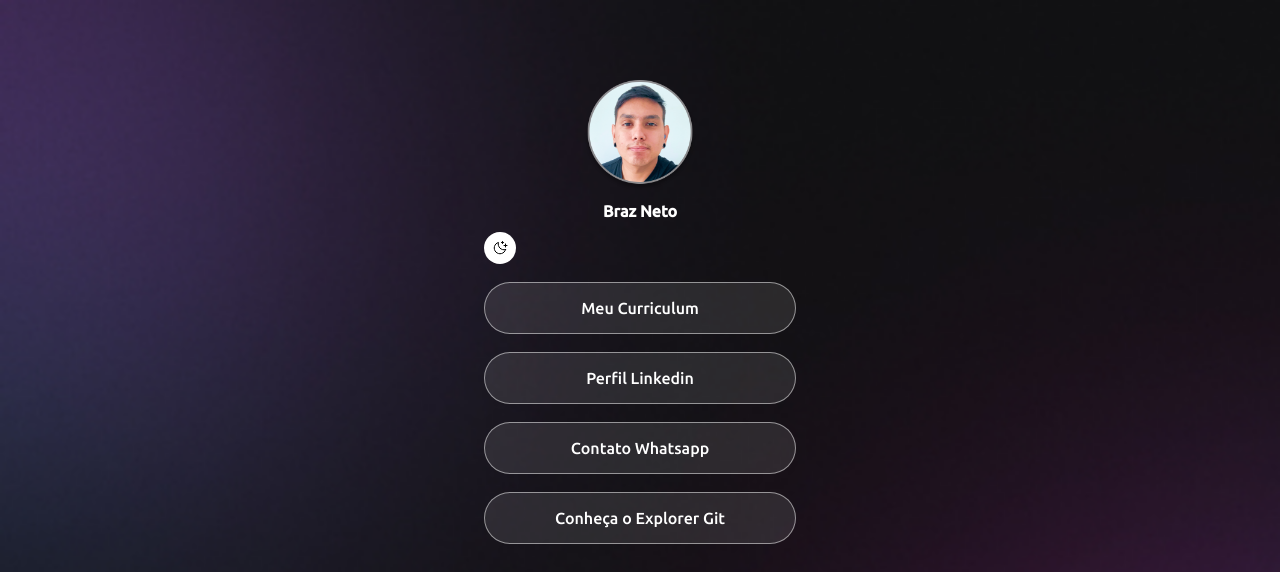
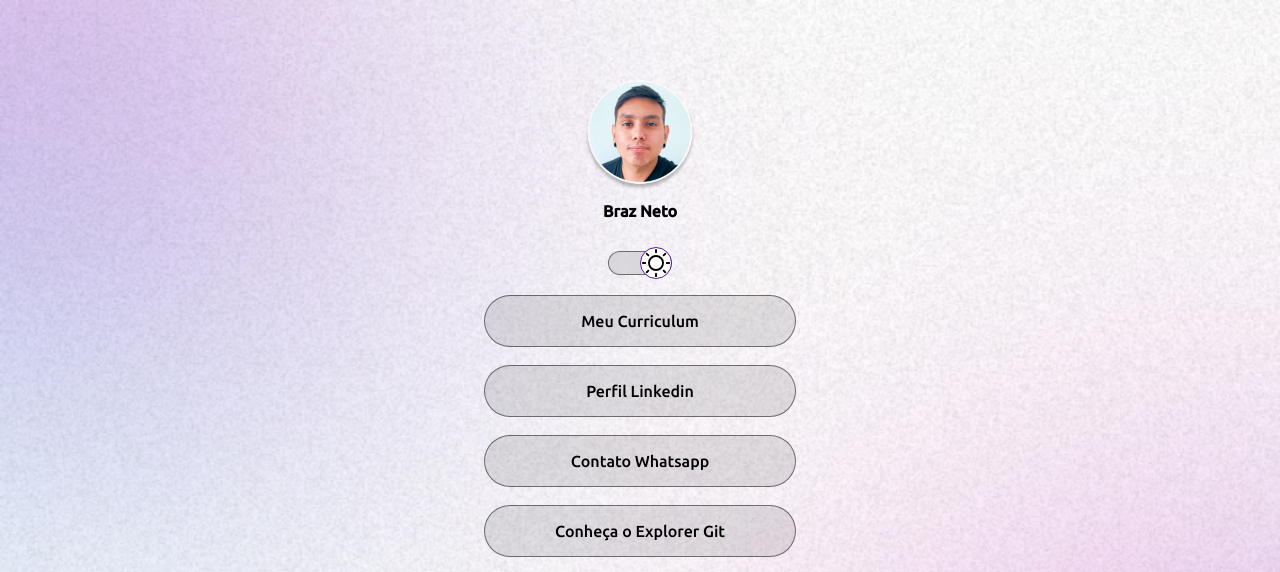
Before and after one commit to brazaraujoneto/linktreebraz, a plain HTML site: page index.html in a window 1280 px wide. Shown: the top 572 px of the page. Drawn offline with nearby package versions, Linux system fonts and the light colour scheme.

Commit message:
terminado projeto

```diff
--- a/index.html
+++ b/index.html
@@ -1,5 +1,5 @@
 <!DOCTYPE html>
-<html lang="pt-br" class="">
+<html lang="pt-br" class="light">
 <head>
   <link rel="preconnect" href="https://fonts.googleapis.com">
   <link rel="preconnect" href="https://fonts.gstatic.com" crossorigin>
@@ -15,7 +15,7 @@
       <img src="/IMAGENS/Avatar@3x.png" alt="Foto de Braz"/>
       <p><strong>Braz Neto</strong></p>
     </div>
-    <div id="switch">
+    <div id="switch" onclick="lightDarkMode()">
       <button>
       </button>
       <span>
@@ -62,5 +62,6 @@
   </div>
   <script type = "module"  src = "https://unpkg.com/ionicons@7.1.0/dist/ionicons/ionicons.esm.js"></script>
   <script nomodule  src = "https://unpkg .com/ionicons@7.1.0/dist/ionicons/ionicons.js"></script>
+  <script src="/script.js"></script>
 </body>
 </html>
--- /dev/null
+++ b/script.js
@@ -0,0 +1,11 @@
+function lightDarkMode() {
+  const html = document.documentElement; // Seleciona o elemento <html>
+
+    /*tradução: Se(if) dentro do (body) constar(constains)
+  uma classe de lista(classlist) modo Ligth.*/
+  if(html.classList.contains('light')) {
+    html.classList.remove('light');
+  } else {
+    html.classList.add('light')
+  }
+  }
--- a/style.css
+++ b/style.css
@@ -53,23 +53,53 @@ body * {
   line-height: 24px;
   margin-top: 8px;
 }
-/* switch - botao*/
+
+/* switch - botão */
+#switch {
+  display: flex;
+  align-items: center;
+  justify-content: center; /* Centraliza o conteúdo horizontalmente */
+  margin-bottom: 20px;
+  position: relative; /* Define position: relative para #switch */
+  margin: 4px auto;
+  width: 64px; /* Largura do contêiner pai, ajuste conforme necessário */
+  height: 24px; /* Altura do contêiner pai, ajuste conforme necessário */
+  margin-bottom: 20px; /*margem*/
+}
+
 #switch button {
-  width: 32px; /*altura*/
-  height: 32px; /*largura*/
-  background: white var(--switch-bg-url) no-repeat center;
-  border: 0;
+  width: 32px;
+  height: 32px;
   border-radius: 50%;
-  position: relative;
-  bottom: 15px;
+  background-image: var(--switch-bg-url);
+  background-repeat: no-repeat; /* Impede a repetição da imagem */
+  background-position: center; /* Centraliza a imagem dentro do botão */
+  background-size: cover; /* Ajusta o tamanho da imagem para cobrir o botão */
+  border: 1px solid rgb(85, 26, 161); /* Ajuste conforme necessário */
+  background-color: white; /* Fundo do botão, ajuste conforme necessário */
+  position: absolute; /* Define position: absolute para o botão */
+  top: 50%; /* Centraliza verticalmente dentro do contêiner */
+  left: 4px; /* Ajuste conforme necessário para alinhar com o span */
+  transform: translateY(-50%); /* Centraliza verticalmente */
+  z-index: 1; /* Acima do span */
+  cursor: pointer; /* Adiciona cursor de ponteiro para interatividade */
 }
-#switch span{
-  width: 32px; /*altura*/
-  height: 32px; /*largura*/
-  background: var(--surface-color);
-  border: 1,5px solid var(--stroke-color);
+
+#switch span {
+  display: block; /* O span precisa ter display: block para funcionar como bloco */
+  width: 64px; /* Deve corresponder à largura do contêiner pai */
+  height: 24px; /* Deve corresponder à altura do contêiner pai */
+  background: var(--surface-color); /* Certifique-se de que a variável está definida */
+  border: 1px solid var(--stroke-color); /* Ajuste conforme necessário */
   backdrop-filter: blur(4px);
-  -webkit-radius: 9999px;
+  -webkit-backdrop-filter: blur(4px); /* Para compatibilidade com Webkit */
+  border-radius: 9999px; /* Borda arredondada para o span */
+  position: relative; /* Define position: relative para o span */
+  z-index: 0; /* Fica atrás do botão */
+}
+.light #switch button {
+  right: 0;
+  left: initial;
 }
 ul{
   list-style: none;
```
Also changed, not shown: cv.html (+1 -1 lines).
